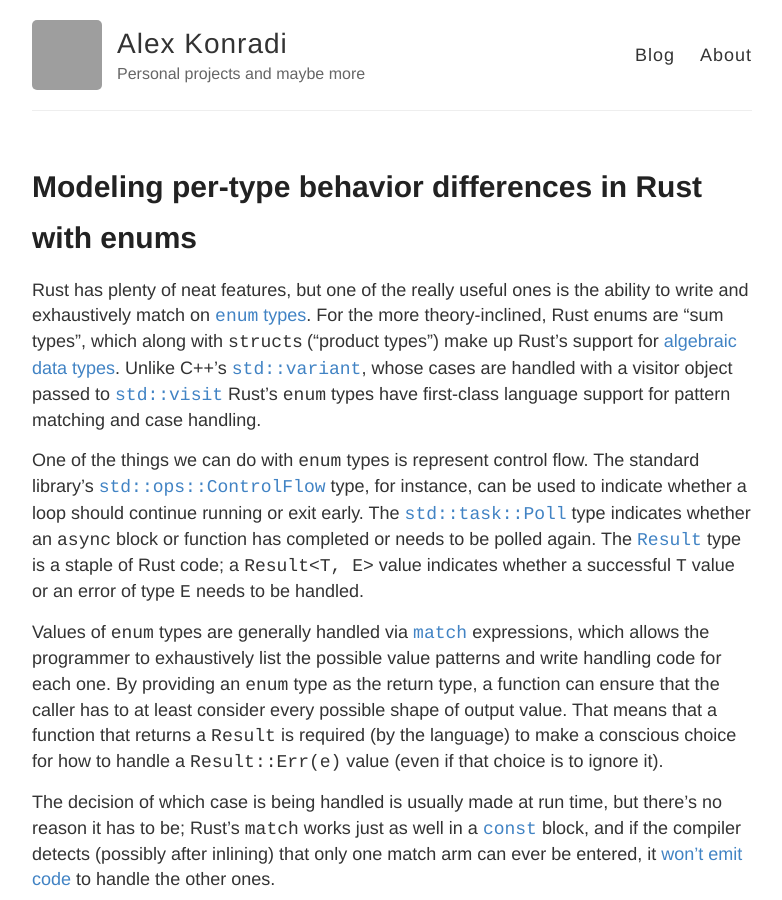
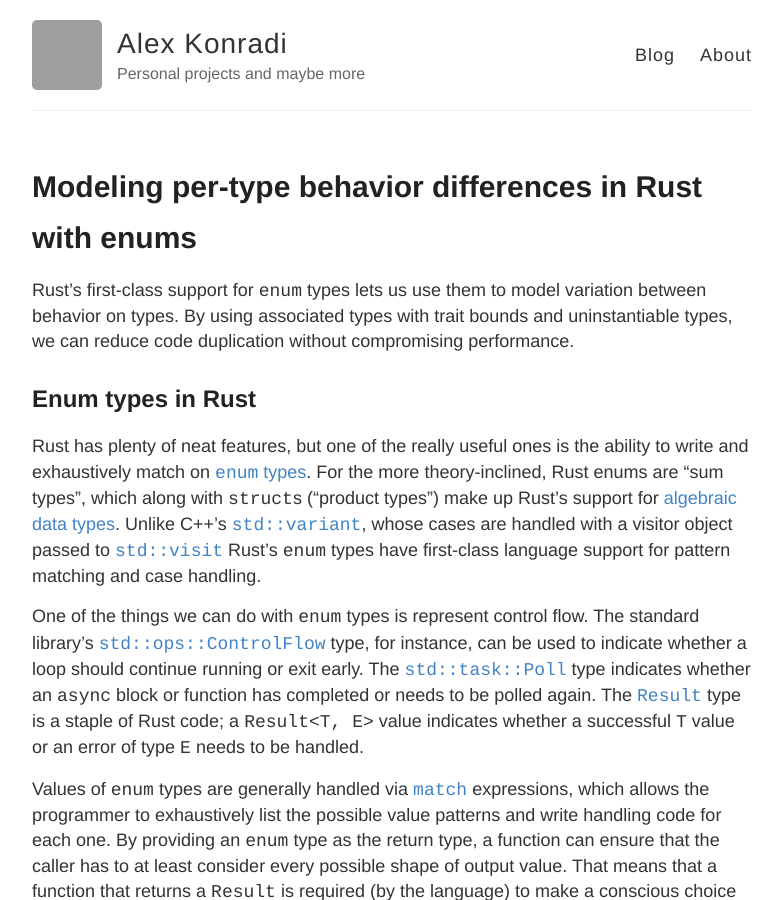
Before and after one commit to akonradi/akonradi.github.io, a Jekyll site: the page built from _posts/2023-08-29-modeling-behavior-differences-with-enums.md, in a window 1280 px wide and 900 px high. Shown: the whole window, without its empty margins (248-1030 px from the left). Built offline with Jekyll 4.4.1, drawn with Linux system fonts in a browser that asks for light colours; grey boxes are pictures that could not be loaded.

Commit message:
Add summary paragraph for second blog post

```diff
--- a/_posts/2023-08-29-modeling-behavior-differences-with-enums.md
+++ b/_posts/2023-08-29-modeling-behavior-differences-with-enums.md
@@ -2,6 +2,13 @@
 layout: post
 title: Modeling per-type behavior differences in Rust with enums
 ---
+
+Rust's first-class support for `enum` types lets us use them to model variation
+between behavior on types. By using associated types with trait bounds and
+uninstantiable types, we can reduce code duplication without compromising
+performance.
+
+## Enum types in Rust
 
 Rust has plenty of neat features, but one of the really useful ones is the
 ability to write and exhaustively match on [`enum` types][Rust book enums]. For
```
